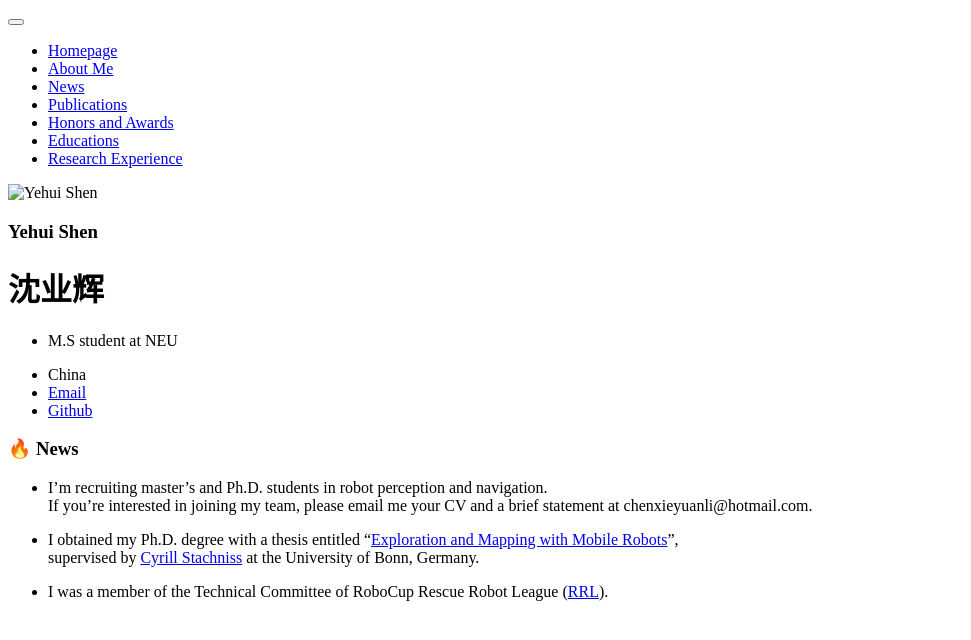
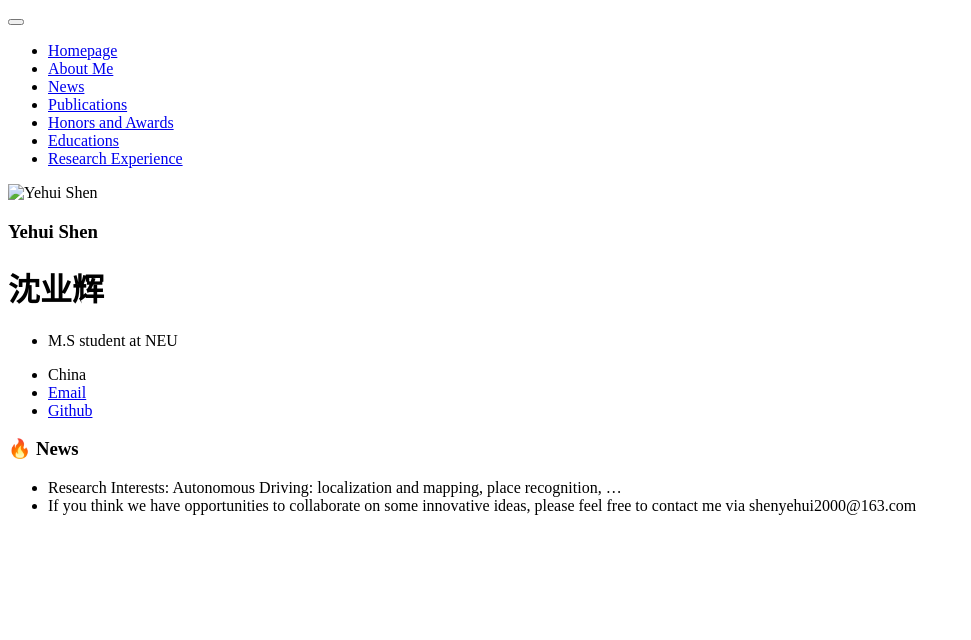
Before and after one commit to shenyehui/shenyehui.github.io, a Jekyll site: the page built from _pages/includes/news.md, in a window 1280 px wide. Shown: the top 640 px of the page, without its empty margins (0-971 px from the left). Built offline with Jekyll 4.4.1, drawn with Linux system fonts in a browser that asks for light colours; our own code applies the rules of GitHub Pages for plain Markdown files.

Commit message:
Update news.md

```diff
--- a/_pages/includes/news.md
+++ b/_pages/includes/news.md
@@ -2,11 +2,5 @@
 <span id="news"></span>
 
 # 🔥 News
-
-- I'm recruiting master's and Ph.D. students in robot perception and navigation.
-  If you’re interested in joining my team, please email me your CV and a brief statement at chenxieyuanli@hotmail.com.
-
-- I obtained my Ph.D. degree with a thesis entitled “[Exploration and Mapping with Mobile Robots](https://hdl.handle.net/20.500.11811/10228)”,
-  supervised by [Cyrill Stachniss](https://www.ipb.uni-bonn.de/people/cyrill-stachniss/index.html) at the University of Bonn, Germany.
-
-- I was a member of the Technical Committee of RoboCup Rescue Robot League ([RRL](https://rrl.robocup.org/)).
+- Research Interests: Autonomous Driving: localization and mapping, place recognition, ...
+- If you think we have opportunities to collaborate on some innovative ideas, please feel free to contact me via shenyehui2000@163.com
```
